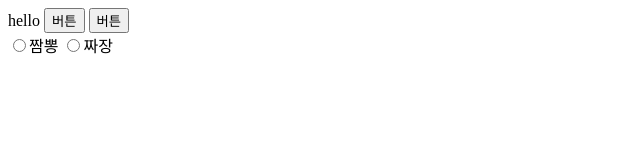
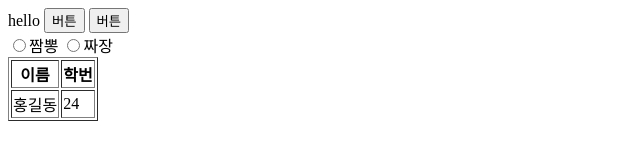
Before and after one commit to SangHyun01/practicegit, a plain HTML site: page index.html in a window 1280 px wide. Shown: the whole page, without its empty margins (0-640 px from the left). Drawn offline with Linux system fonts and the light colour scheme.

Commit message:
학생 테이블 추가

```diff
--- a/index.html
+++ b/index.html
@@ -13,5 +13,19 @@
       <input type="radio" value="1" name="food" />짬뽕
       <input type="radio" value="2" name="food" />짜장
     </form>
+    <div class="table">
+      <table border="1px">
+        <thead>
+          <th>이름</th>
+          <th>학번</th>
+        </thead>
+        <tbody>
+          <tr>
+            <td>홍길동</td>
+            <td>24</td>
+          </tr>
+        </tbody>
+      </table>
+    </div>
   </body>
 </html>
```
